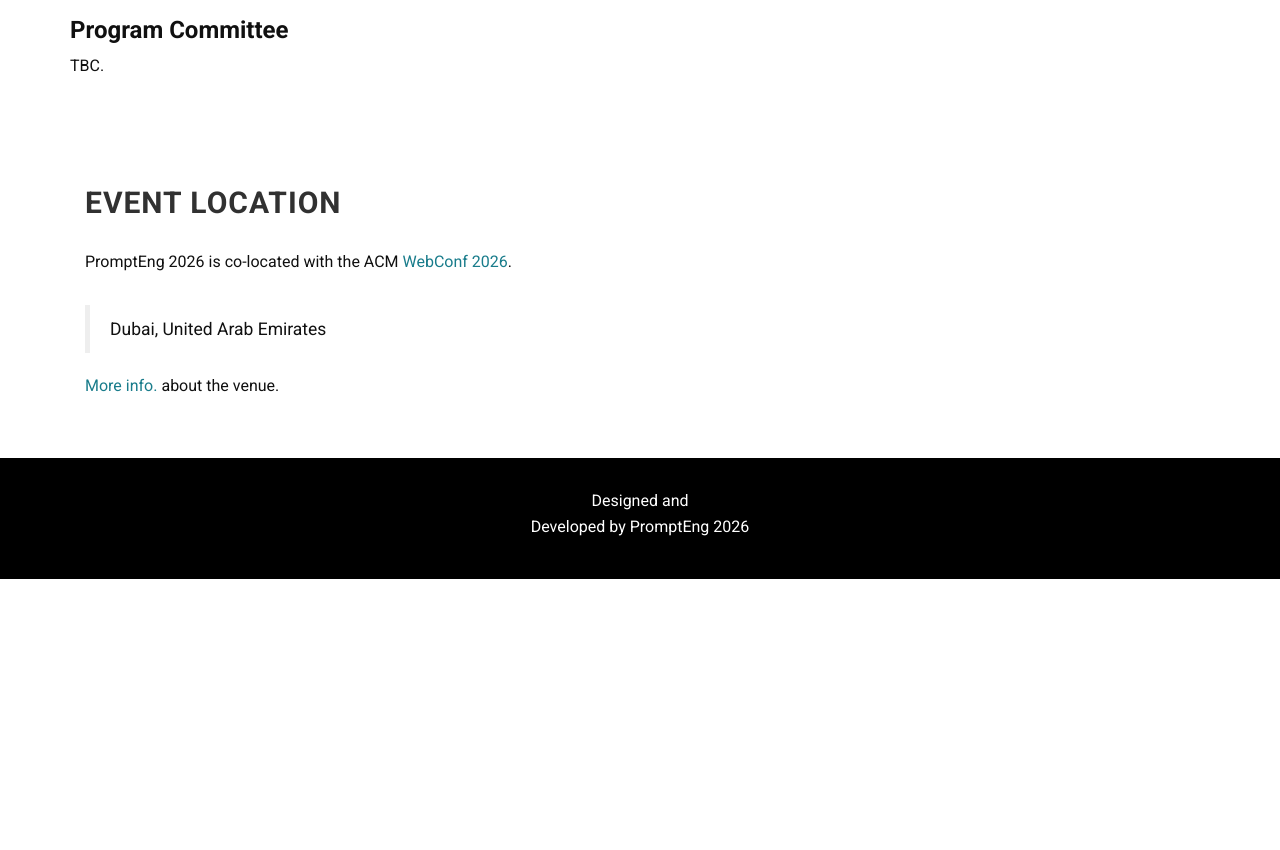
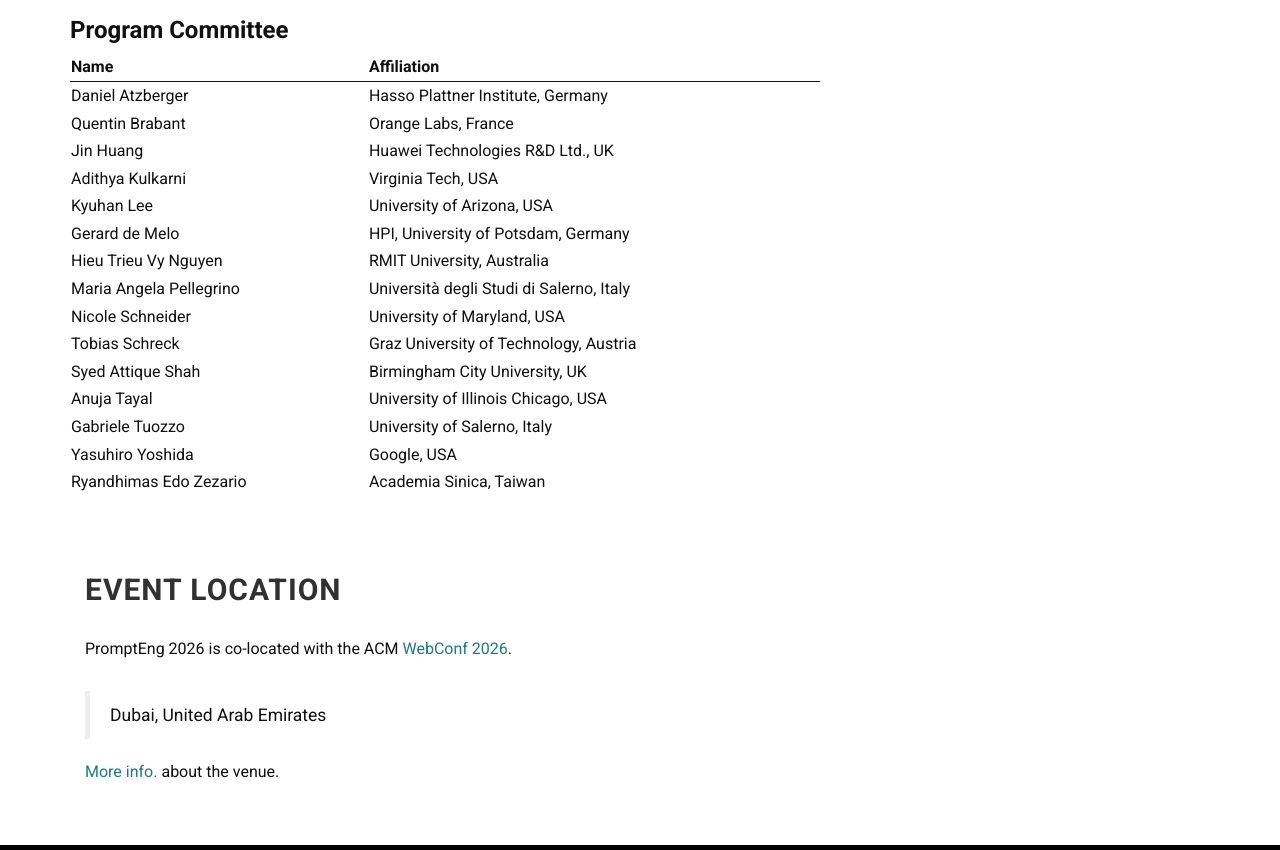
Before and after one commit to PromptEng-WS/2026, a plain HTML site: page index.html in a window 1280 px wide. Shown: the part 4180-5030 px from the top of the page. Before the commit the page ends 4759 px from the top, so only its background shows below. Drawn offline with Linux system fonts and the light colour scheme.

Commit message:
Adding PC

```diff
--- a/index.html
+++ b/index.html
@@ -301,26 +301,29 @@
 
         <div class="bs-component">
           <h3>Program Committee</h3>
-	  <p>TBC.</p>
-	  <!-- <table> -->
-          <!--   <tbody> -->
-          <!--     <tr style="border-bottom: 1px solid;"> -->
-	  <!-- 	<th>Name</th> -->
-	  <!-- 	<th>Affiliation</th> -->
-          <!--     </tr> -->
-	  <!--     <tr><td>Russa Biswas</td><td>Aalborg University, Copenhagen, Denmark</td></tr> -->
-	  <!--     <tr><td>Quentin Brabant</td><td>Orange Labs, France</td></tr> -->
-	  <!--     <tr><td>Christophe Cerisara</td><td>LORIA, France</td></tr> -->
-	  <!--     <tr><td>Thibault Cordier</td><td>Quantmetry, France</td></tr> -->
-	  <!--     <tr><td>Soumyabrata Dev</td><td>University College Dublin, Ireland</td></tr> -->
-	  <!--     <tr><td>Btissam Er-Rahmadi</td><td>Huawei Technologies RnD, UK</td></tr> -->
-	  <!--     <tr><td>Shrestha Ghosh</td><td>University of Tübingen, Germany</td></tr> -->
-	  <!--     <tr><td>Lina Maria Rojas-Barahona</td><td>Orange-Labs, France</td></tr> -->
-	  <!--     <tr><td>Gerard de Melo</td><td>HPI, University of Potsdam, Germany</td></tr> -->
-	  <!--     <tr><td>Anastasia Shimorina</td><td>Orange Labs, France</td></tr> -->
-	  <!--     <tr><td>Wendy Zhou</td><td>University of Edinburgh, UK</td></tr> -->
-          <!--   </tbody> -->
-          <!-- </table> -->
+	  <table>
+          <tbody>
+          <tr style="border-bottom: 1px solid;">
+		<th>Name</th>
+		<th>Affiliation</th>
+              </tr>
+	      <tr><td>Daniel Atzberger</td><td>Hasso Plattner Institute, Germany</td></tr>
+	      <tr><td>Quentin Brabant</td><td>Orange Labs, France</td></tr>
+	      <tr><td>Jin Huang</td><td>Huawei Technologies R&D Ltd., UK</td></tr>
+	      <tr><td>Adithya Kulkarni</td><td>Virginia Tech, USA</td></tr>
+	      <tr><td>Kyuhan Lee</td><td>University of Arizona, USA</td></tr>
+	      <tr><td>Gerard de Melo</td><td>HPI, University of Potsdam, Germany</td></tr>
+	      <tr><td>Hieu Trieu Vy Nguyen</td><td>RMIT University, Australia</td></tr>
+	      <tr><td>Maria Angela Pellegrino</td><td>Università degli Studi di Salerno, Italy</td></tr>
+	      <tr><td>Nicole Schneider</td><td>University of Maryland, USA</td></tr>
+	      <tr><td>Tobias Schreck</td><td>Graz University of Technology, Austria</td></tr>
+	      <tr><td>Syed Attique Shah</td><td>Birmingham City University, UK</td></tr>
+	      <tr><td>Anuja Tayal</td><td>University of Illinois Chicago, USA</td></tr>
+	      <tr><td>Gabriele Tuozzo</td><td>University of Salerno, Italy</td></tr>
+	      <tr><td>Yasuhiro Yoshida</td><td>Google, USA</td></tr>
+	      <tr><td>Ryandhimas Edo Zezario</td><td>Academia Sinica, Taiwan</td></tr>
+            </tbody>
+          </table>
         </div>
 
       </div>
```
